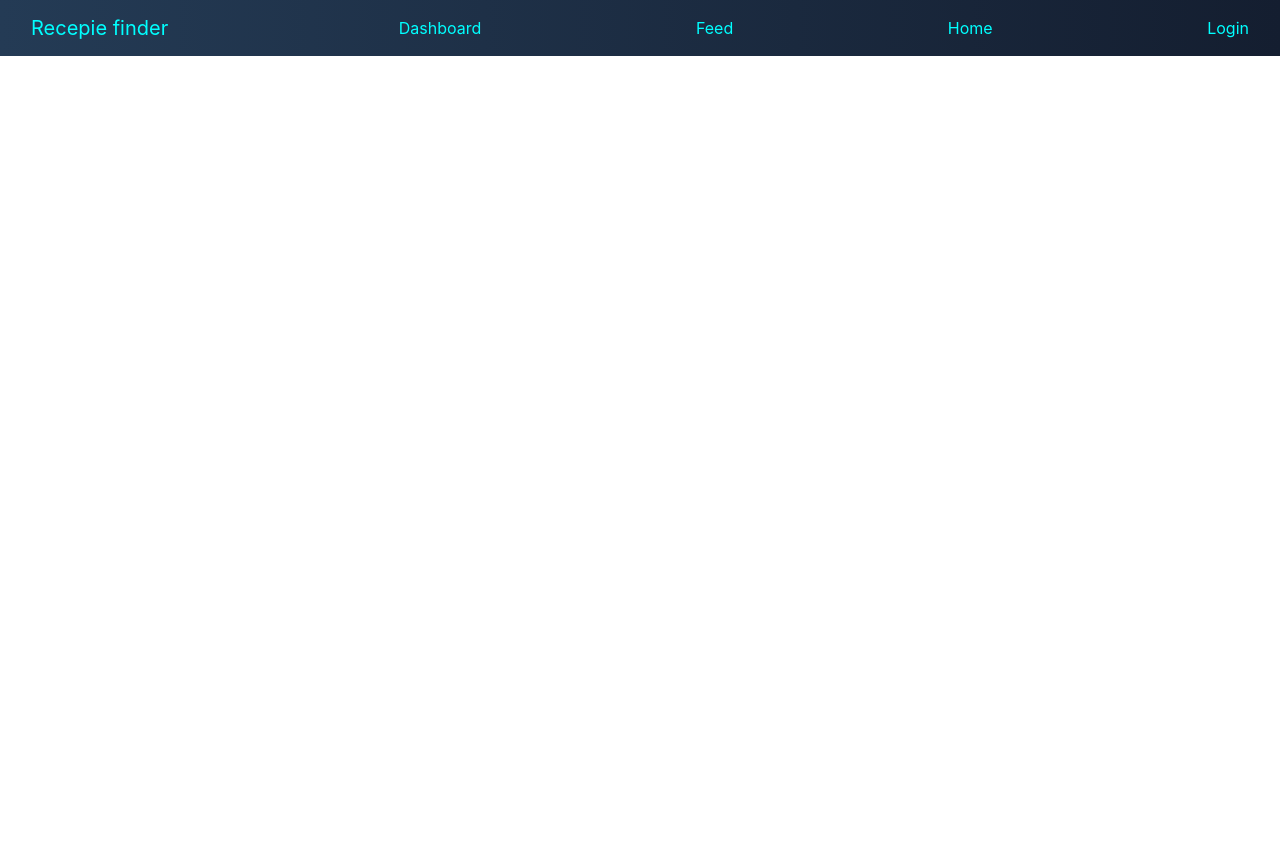
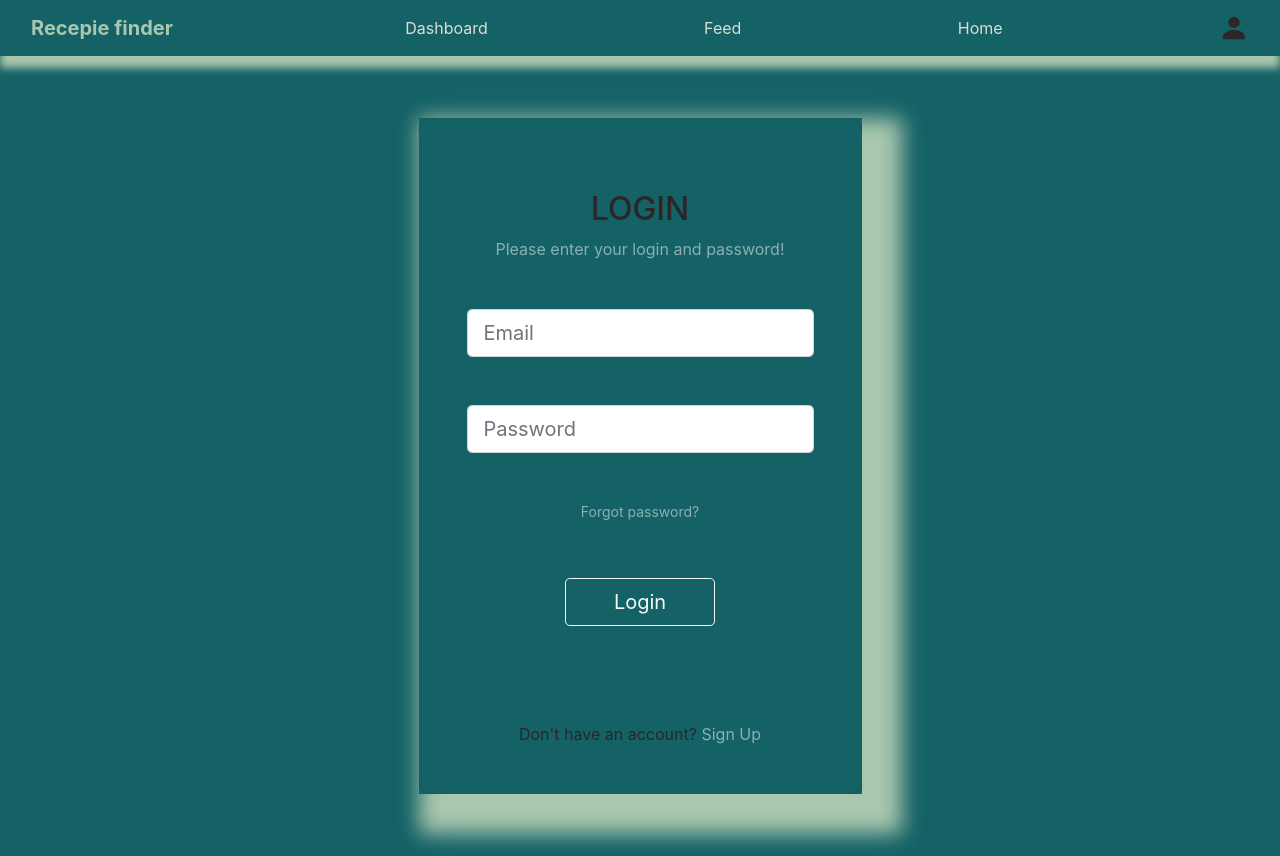
Before and after one commit to Recepie-Finder/Frontend, a Vue app in the folder Recipe-Frontend/: page /login in a window 1280 px wide. Before the commit the page ends 800 px from the top, so only its background shows below. Built offline with nearby package versions, Linux system fonts and the light colour scheme.

Commit message:
NavBar-Login-Signup

```diff
--- a/Recipe-Frontend/src/router/index.js
+++ b/Recipe-Frontend/src/router/index.js
@@ -3,11 +3,13 @@ import { createRouter, createWebHistory } from "vue-router";
 import Home from "../views/pages/Home.vue";
 import Feed from "../views/pages/Feed.vue";
 import Dashboard from "../views/pages/Dashboard.vue";
+import Login from "../views/pages/Login.vue";
 
 const routes = [
   { path: "/", component: Home },
   { path: "/feed", component: Feed },
   { path: "/dashboard", component: Dashboard },
+  { path: "/login", component: Login },
 ];
 
 const router = createRouter({
--- a/Recipe-Frontend/src/views/App.vue
+++ b/Recipe-Frontend/src/views/App.vue
@@ -2,7 +2,9 @@
   <nav class="navbar">
     <div class="container-fluid">
       <div class="navbar-header">
-        <a class="navbar-brand" style="color: aqua" href="#">Recepie finder</a>
+        <a class="navbar-brand font-weight-bold" style="color: #a8c7ae" href="#"
+          >Recepie finder</a
+        >
       </div>
       <router-link
         class="navbar-link"
@@ -21,8 +23,20 @@
           class="navbar-link"
           style="text-decoration: none"
           to="/login"
-          >Login</router-link
-        >
+          ><svg
+            xmlns="http://www.w3.org/2000/svg"
+            width="30"
+            height="30"
+            fill="currentColor"
+            class="bi bi-person-fill"
+            viewBox="0 0 16 16"
+            color="#2C2628"
+          >
+            <path
+              d="M3 14s-1 0-1-1 1-4 6-4 6 3 6 4-1 1-1 1H3Zm5-6a3 3 0 1 0 0-6 3 3 0 0 0 0 6Z"
+            />
+          </svg>
+        </router-link>
       </div>
     </div>
   </nav>
@@ -31,12 +45,15 @@
 </template>
 <style>
 .navbar {
-  background: #141e30;
-  background: -webkit-linear-gradient(to right, #243b55, #141e30);
-  background: linear-gradient(to right, #243b55, #141e30);
+  background: #146166;
+  box-shadow: 0 12px 8px 0 #a8c7ae;
 }
 
 .navbar-link {
-  color: aqua;
+  color: #deddd3;
+}
+
+.navbar-link:hover {
+  color: #2c2628;
 }
 </style>
--- a/Recipe-Frontend/src/views/pages/Home.vue
+++ b/Recipe-Frontend/src/views/pages/Home.vue
@@ -1,3 +1,8 @@
 <template>
-    <h1> Hello </h1>
+  <h1>Hello</h1>
 </template>
+<style>
+body {
+  background-color: #146166;
+}
+</style>
--- /dev/null
+++ b/Recipe-Frontend/src/views/pages/Login.vue
@@ -0,0 +1,115 @@
+<template>
+  <section class="vh-100 gradient-custom">
+    <div class="container py-5 h-100">
+      <div class="row d-flex justify-content-center align-items-center h-100">
+        <div class="col-12 col-md-8 col-lg-6 col-xl-5">
+          <div
+            class="card"
+            style="border-radius: 1rem; background-color: #146166"
+          >
+            <div
+              class="card-body p-5 text-center"
+              style="box-shadow: 20px 20px 20px 20px #a8c7ae"
+            >
+              <div class="mb-md-5 mt-md-4 pb-5">
+                <h2 class="fw-bold mb-2 text-uppercase">Login</h2>
+                <p class="text-white-50 mb-5">
+                  Please enter your login and password!
+                </p>
+
+                <form @submit.prevent="handleSubmit">
+                  <div class="form-outline form-white mb-4">
+                    <input
+                      type="email"
+                      id="typeEmailX"
+                      class="form-control form-control-lg"
+                      placeholder="Email"
+                      name="email"
+                      v-model="email"
+                    />
+                    <label class="form-label" for="typeEmailX"></label>
+                    <div v-show="submitted && !email">
+                      This is a required field
+                    </div>
+                  </div>
+
+                  <div class="form-outline form-white mb-4">
+                    <input
+                      type="password"
+                      id="typePasswordX"
+                      class="form-control form-control-lg"
+                      placeholder="Password"
+                      name="Password"
+                      v-model="password"
+                    />
+                    <label class="form-label" for="typePasswordX"></label>
+                    <div v-show="submitted && !password">
+                      This is a required field
+                    </div>
+                  </div>
+
+                  <p class="small mb-5 pb-lg-2">
+                    <a class="text-white-50" href="#!">Forgot password?</a>
+                  </p>
+
+                  <button
+                    class="btn btn-outline-light btn-lg px-5"
+                    type="submit"
+                  >
+                    Login
+                  </button>
+                  <div v-if="error">{{ error }}</div>
+                </form>
+              </div>
+
+              <div>
+                <p class="mb-0">
+                  Don't have an account?
+                  <a href="#!" class="text-white-50 fw-bold">Sign Up</a>
+                </p>
+              </div>
+            </div>
+          </div>
+        </div>
+      </div>
+    </div>
+  </section>
+</template>
+
+<script>
+export default {
+  data() {
+    return {
+      email: "",
+      password: "",
+      submitted: false,
+    };
+  },
+  methods: {
+    handleSubmit(b) {
+      this.submitted = true;
+      this.error = "";
+
+      console.log(this.email);
+      usersService
+        .login(this.email, this.password)
+        .then((result) => {
+          this.$router.push("/dashboard");
+        })
+        .catch((error) => {
+          this.error = error;
+          this.loading = false;
+        });
+    },
+  },
+};
+</script>
+<style>
+.form {
+  margin-top: 120px;
+}
+
+section {
+  color: #2c2628;
+}
+</style>
--- /dev/null
+++ b/Recipe-Frontend/src/views/pages/Singup.vue
@@ -0,0 +1,115 @@
+<template>
+  <section class="vh-100 gradient-custom">
+    <div class="container py-5 h-100">
+      <div class="row d-flex justify-content-center align-items-center h-100">
+        <div class="col-12 col-md-8 col-lg-6 col-xl-5">
+          <div
+            class="card"
+            style="border-radius: 1rem; background-color: #146166"
+          >
+            <div
+              class="card-body p-5 text-center"
+              style="box-shadow: 20px 20px 20px 20px #a8c7ae"
+            >
+              <div class="mb-md-5 mt-md-4 pb-5">
+                <h2 class="fw-bold mb-2 text-uppercase">Login</h2>
+                <p class="text-white-50 mb-5">
+                  Please enter your login and password!
+                </p>
+
+                <form @submit.prevent="handleSubmit">
+                  <div class="form-outline form-white mb-4">
+                    <input
+                      type="email"
+                      id="typeEmailX"
+                      class="form-control form-control-lg"
+                      placeholder="Email"
+                      name="email"
+                      v-model="email"
+                    />
+                    <label class="form-label" for="typeEmailX"></label>
+                    <div v-show="submitted && !email">
+                      This is a required field
+                    </div>
+                  </div>
+
+                  <div class="form-outline form-white mb-4">
+                    <input
+                      type="password"
+                      id="typePasswordX"
+                      class="form-control form-control-lg"
+                      placeholder="Password"
+                      name="Password"
+                      v-model="password"
+                    />
+                    <label class="form-label" for="typePasswordX"></label>
+                    <div v-show="submitted && !password">
+                      This is a required field
+                    </div>
+                  </div>
+
+                  <p class="small mb-5 pb-lg-2">
+                    <a class="text-white-50" href="#!">Forgot password?</a>
+                  </p>
+
+                  <button
+                    class="btn btn-outline-light btn-lg px-5"
+                    type="submit"
+                  >
+                    Login
+                  </button>
+                  <div v-if="error">{{ error }}</div>
+                </form>
+              </div>
+
+              <div>
+                <p class="mb-0">
+                  Don't have an account?
+                  <a href="#!" class="text-white-50 fw-bold">Sign Up</a>
+                </p>
+              </div>
+            </div>
+          </div>
+        </div>
+      </div>
+    </div>
+  </section>
+</template>
+
+<script>
+export default {
+  data() {
+    return {
+      email: "",
+      password: "",
+      submitted: false,
+    };
+  },
+  methods: {
+    handleSubmit(b) {
+      this.submitted = true;
+      this.error = "";
+
+      console.log(this.email);
+      usersService
+        .login(this.email, this.password)
+        .then((result) => {
+          this.$router.push("/dashboard");
+        })
+        .catch((error) => {
+          this.error = error;
+          this.loading = false;
+        });
+    },
+  },
+};
+</script>
+<style>
+.form {
+  margin-top: 120px;
+}
+
+section {
+  color: #2c2628;
+}
+</style>
--- /dev/null
+++ b/package.json
@@ -0,0 +1,5 @@
+{
+  "dependencies": {
+    "bootstrap-icons": "^1.10.3"
+  }
+}
```
Also changed, not shown: 1 other file (tests, documents, lock files or other folders).
